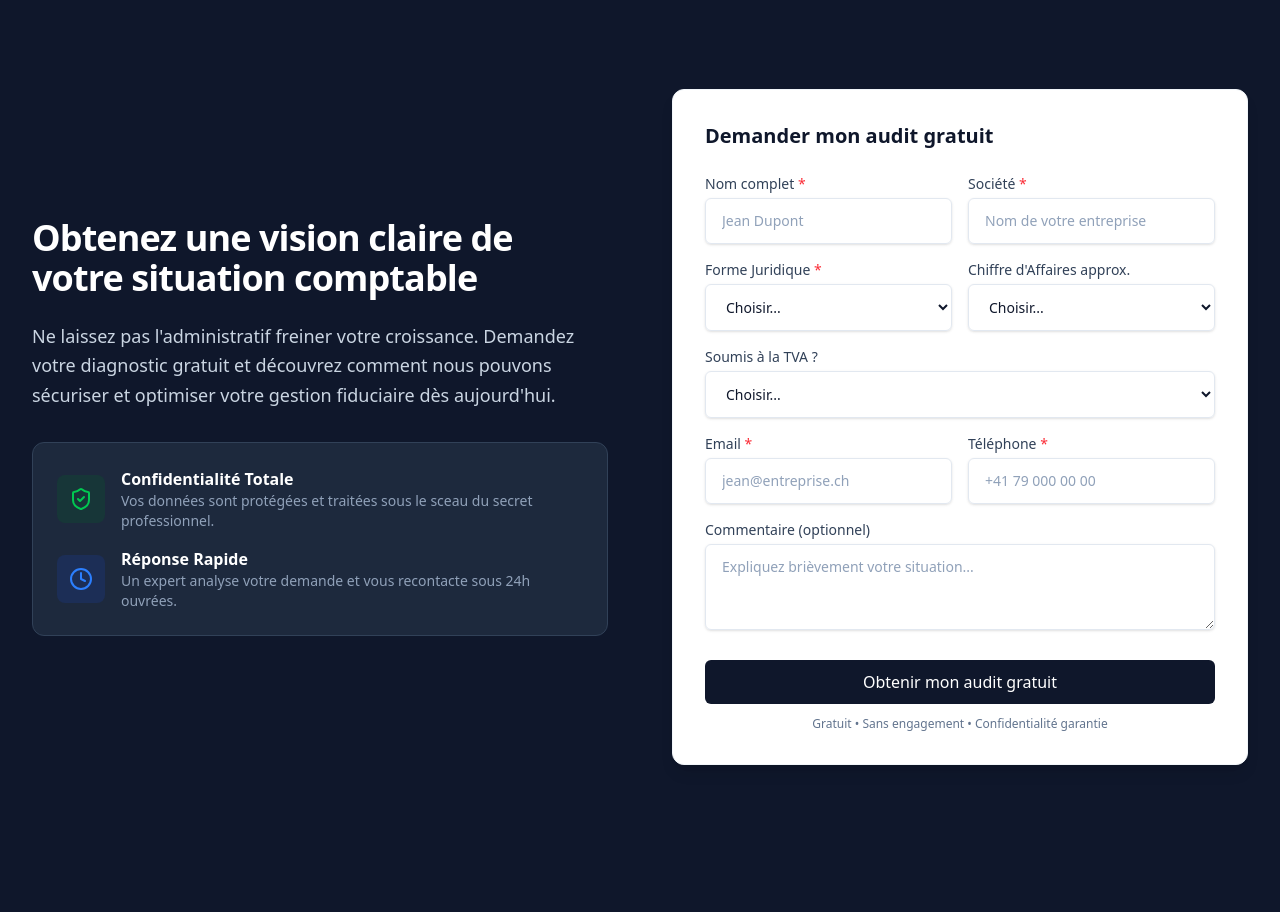
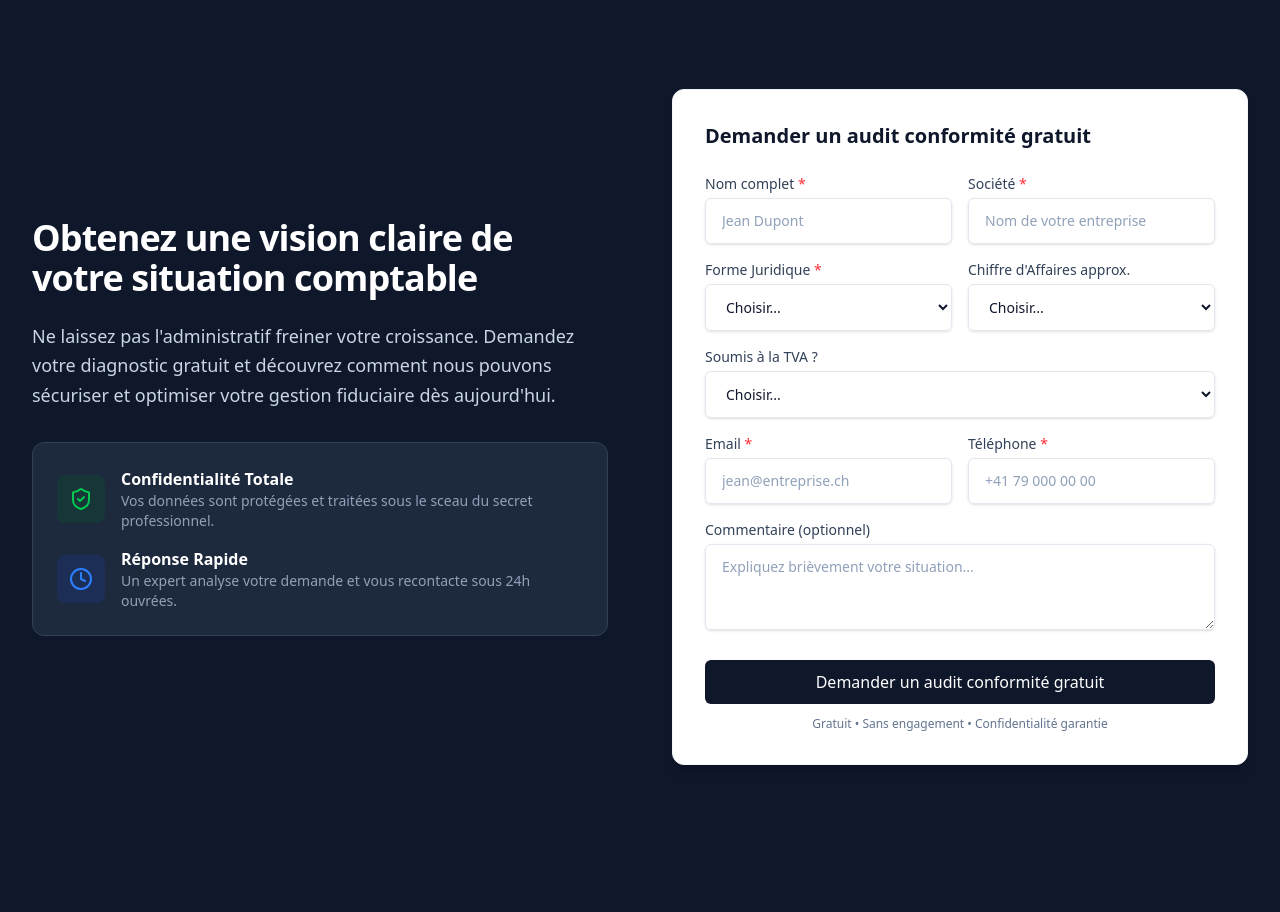
Before and after one commit to lopezdamien/fiduconnect, a Next.js app: page / in a window 1280 px wide. Shown: the part 7100-8012 px from the top of the page. Built offline with nearby package versions, Linux system fonts and the light colour scheme.

Commit message:
feat: optimize homepage and lead form text and positioning

```diff
--- a/components/LeadForm.tsx
+++ b/components/LeadForm.tsx
@@ -60,7 +60,7 @@ export function LeadForm() {
 
     return (
         <form onSubmit={handleSubmit} className="bg-white p-8 rounded-xl shadow-lg border border-slate-100">
-            <h3 className="text-xl font-bold text-slate-900 mb-6">Demander mon audit gratuit</h3>
+            <h3 className="text-xl font-bold text-slate-900 mb-6">Demander un audit conformité gratuit</h3>
 
             {error && (
                 <div className="mb-4 p-3 bg-red-50 text-red-700 rounded-md text-sm">
@@ -185,7 +185,7 @@ export function LeadForm() {
 
                 <div className="pt-2">
                     <Button type="submit" fullWidth disabled={loading}>
-                        {loading ? 'Envoi en cours...' : 'Obtenir mon audit gratuit'}
+                        {loading ? 'Envoi en cours...' : 'Demander un audit conformité gratuit'}
                     </Button>
                     <p className="mt-3 text-xs text-center text-slate-500">
                         Gratuit • Sans engagement • Confidentialité garantie
```
